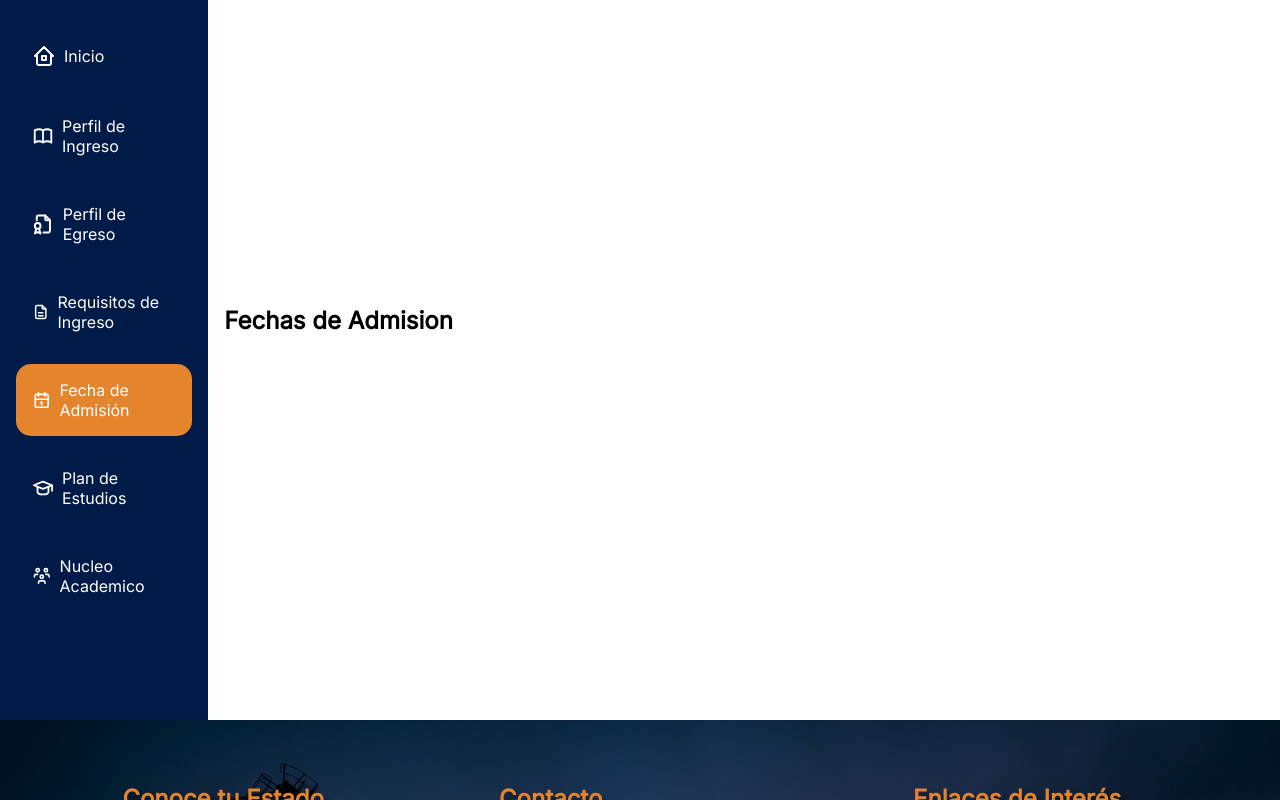
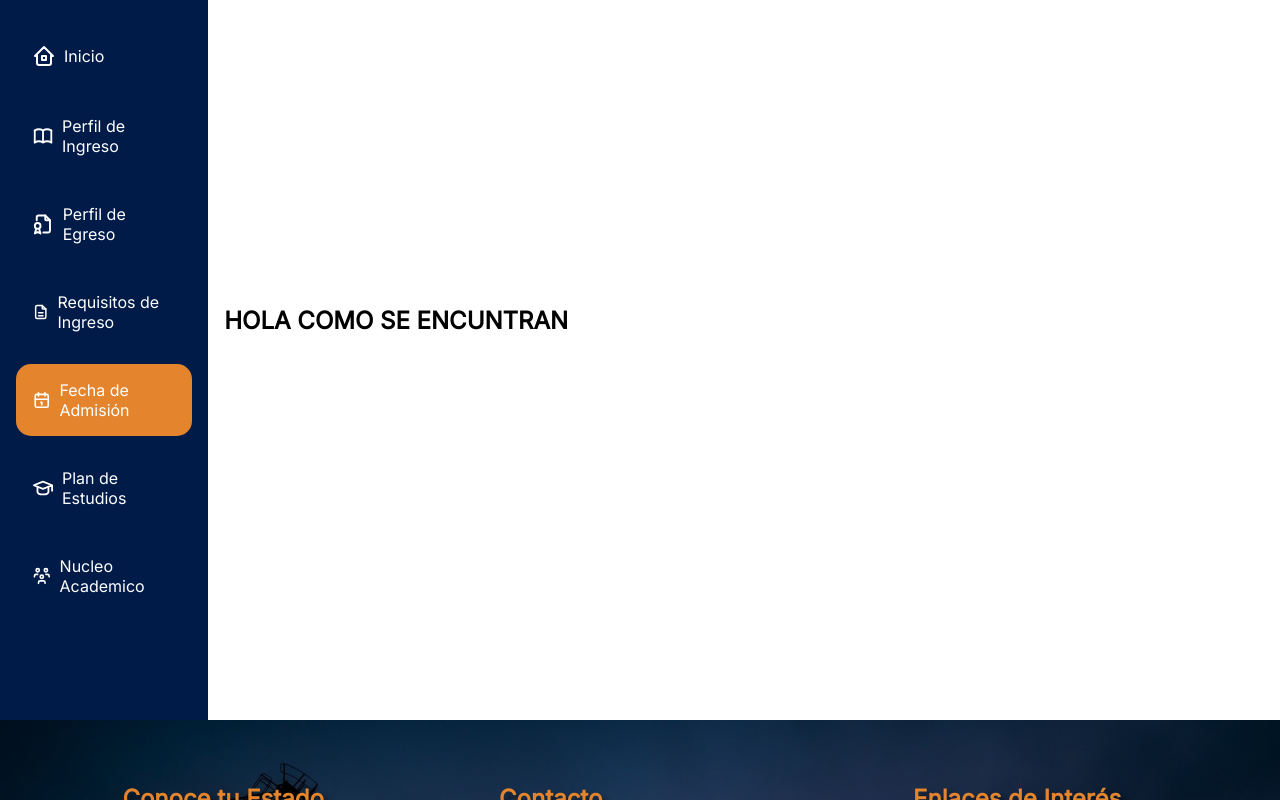
Before and after one commit to Daniel-Vargas-Tapia/maestria-mcoloin, a React (Vite) app: page / in a window 1280 px wide. Both pictures are taken after a click on the button "Fecha de Admisión". Shown: the part 720-1520 px from the top of the page. Built offline with nearby package versions, Linux system fonts and the light colour scheme.

Commit message:
Modificacion05/09/23

```diff
--- a/src/pages/fecha_admision.jsx
+++ b/src/pages/fecha_admision.jsx
@@ -1,5 +1,5 @@
 export function FechaAdmision () {
   return (
-    <h2>Fechas de Admision</h2>
+    <h2>HOLA COMO SE ENCUNTRAN</h2>
   )
 }
```
